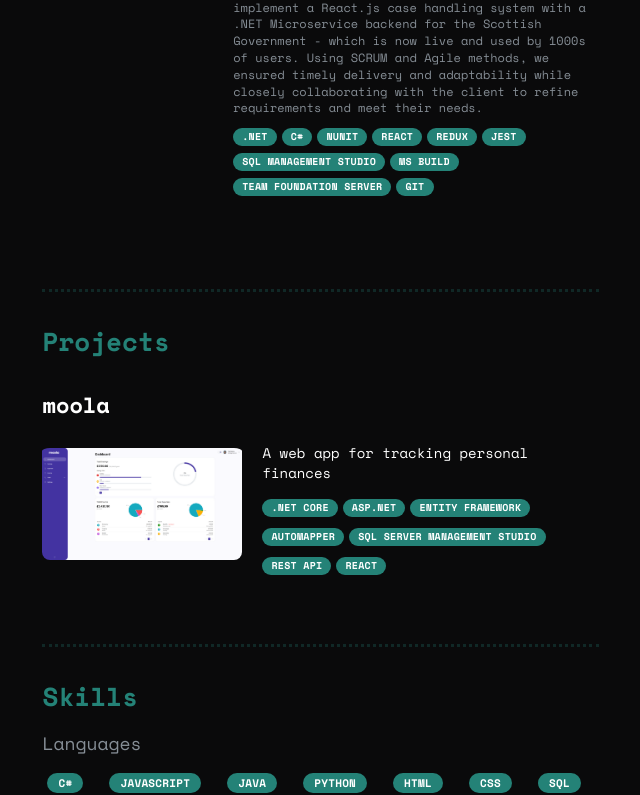
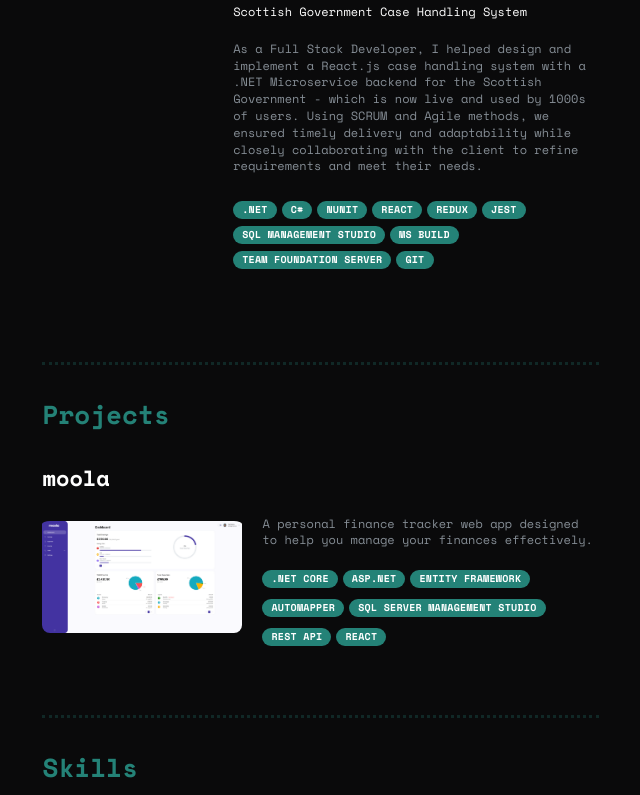
Before and after one commit to DylanMcCaw/portfolio-webpage, a React (Vite) app: page / in a window 1280 px wide. Shown: the part 1329-2124 px from the top of the page, without its empty margins (478-1118 px from the left). Built offline with nearby package versions, Linux system fonts and the light colour scheme; some icons are missing.

Commit message:
UI tweaks

```diff
--- a/src/components/Experience.jsx
+++ b/src/components/Experience.jsx
@@ -17,7 +17,7 @@ function Experience() {
       title: 'Software Engineer',
       company: 'Leidos',
       companyLink: 'https://www.leidos.com/',
-      project: 'Scottish Government Web App',
+      project: 'Scottish Government Case Handling System',
       description: 'As a Full Stack Developer, I helped design and implement a React.js case handling system with a .NET Microservice backend for the Scottish Government - which is now live and used by 1000s of users. Using SCRUM and Agile methods, we ensured timely delivery and adaptability while closely collaborating with the client to refine requirements and meet their needs.',
       skills: ['.NET', 'C#', 'NUnit', 'React', 'Redux', 'Jest', 'SQL Management Studio', 'MS Build', 'Team Foundation Server', 'Git' ]
     }
@@ -41,13 +41,13 @@ function Experience() {
                   {experience.company}
                 </Anchor>
               </Text>
-              <Text size="sm" style={{ marginTop: '5px' }}>
+              <Text size="xs" style={{ marginTop: '15px'}}>
                 {experience.project}
               </Text>
-              <Text color="dimmed" size="xs" style={{ marginTop: '5px' }}>
+              <Text color="dimmed" size="xs" style={{ marginTop: '20px' }}>
                 {experience.description}
               </Text>
-              <div style={{ marginTop: '5px', marginBottom: '60px'}}>
+              <div style={{ marginTop: '20px', marginBottom: '60px'}}>
                 {experience.skills.map((skill, skillIndex) => (
                   <Badge key={skillIndex} color="#248277" size="sm" style={{ marginRight: '5px' }}>
                     {skill}
--- a/src/components/Projects.jsx
+++ b/src/components/Projects.jsx
@@ -6,7 +6,7 @@ function Projects() {
   const projects = [
     {
       title: 'moola',
-      description: 'A web app for tracking personal finances',
+      description: 'A personal finance tracker web app designed to help you manage your finances effectively.',
       skills: ['.NET Core', 'ASP.NET', 'Entity Framework', 'Automapper', 'SQL Server Management Studio', 'REST API', 'React'],
       image: '/moola-home-screenshot.png',
       githubUrl: 'https://github.com/DylanMcCaw/moola'
@@ -49,7 +49,7 @@ function Projects() {
                 style={{ paddingTop:"5px", width: '200px', height: 'auto', borderRadius: '8px' }}
               />
               <div style={{ flex: 1 }}>
-                <Text size="sm" style={{ marginBottom: '10px' }}>
+                <Text size="xs" color="dimmed" style={{ marginBottom: '15px' }}>
                   {project.description}
                 </Text>
                 <div>
--- a/src/components/Skills.jsx
+++ b/src/components/Skills.jsx
@@ -43,7 +43,7 @@ function Skills() {
       </Title>
       {Object.entries(skillCategories).map(([category, skills]) => (
         <div key={category} style={{ marginBottom: '20px' }}>
-          <Text color="dimmed" weight={700} size="lg" style={{ marginBottom: '10px' }}>
+          <Text color="dimmed" weight={700} size="md" style={{ marginBottom: '10px' }}>
             {category}
           </Text>
           <Group spacing="xs" style={{ flexWrap: 'wrap' }}>
```
